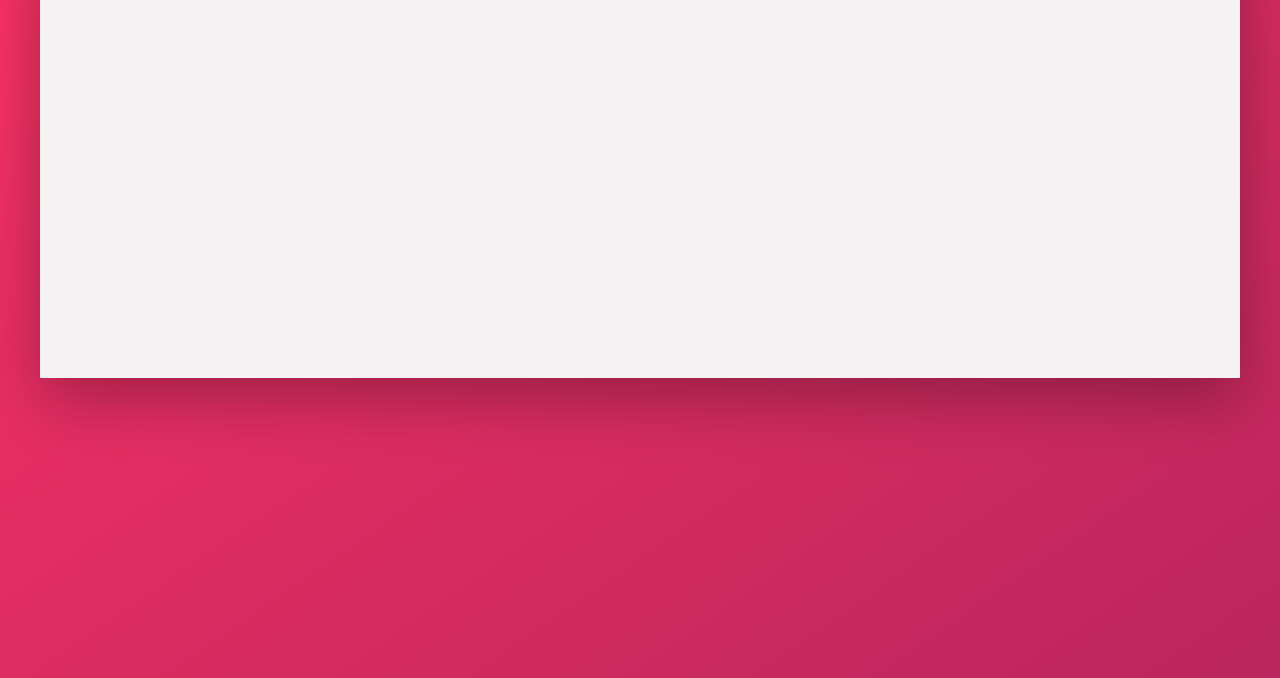
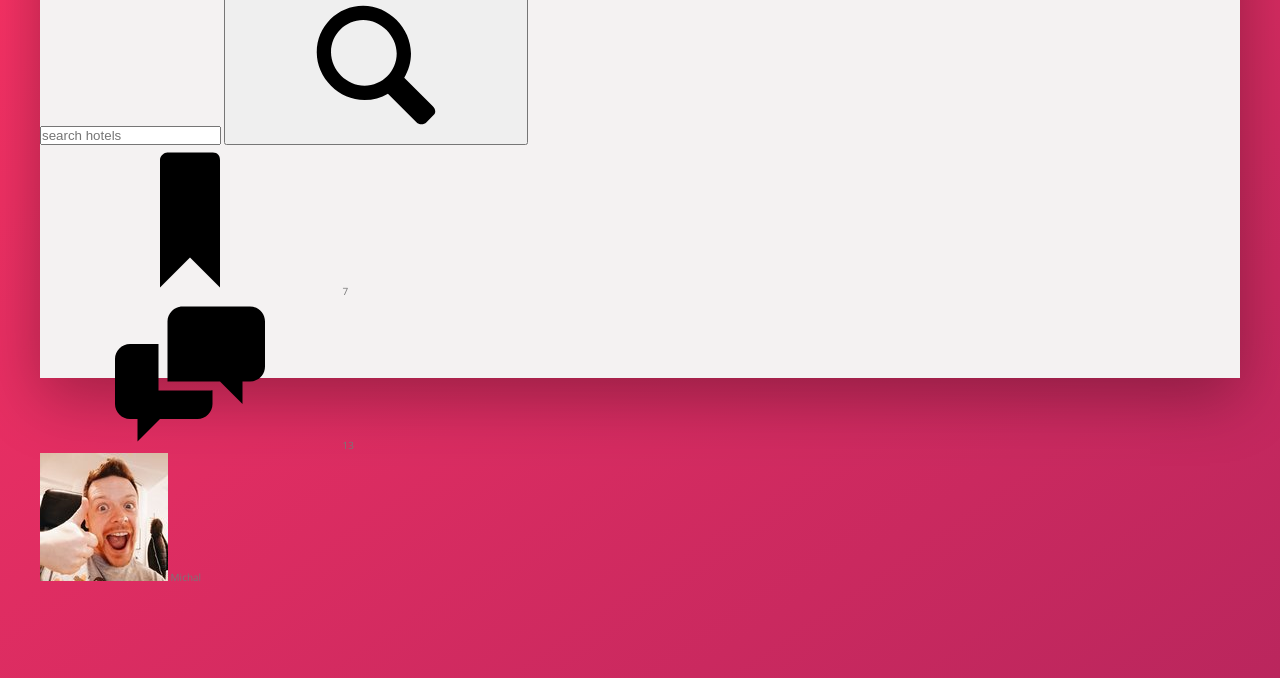
Before and after one commit to mottlio/travelapp, a website: page index.html in a window 1280 px wide. Shown: the part 202-880 px from the top of the page. Drawn offline with nearby package versions, Linux system fonts and the light colour scheme.

Commit message:
code the header in html

```diff
--- a/index.html
+++ b/index.html
@@ -13,7 +13,33 @@
     <body>
         <div class="container">
             <header class="header">
-                Header
+                <img src="img/logo.png" alt="xbooking logo" class="logo">
+                <form action="#" class="searchbar">
+                    <input type="text" class="search__input" placeholder="search hotels">
+                    <button class="search__button">
+                        <svg class="search__icon">
+                            <use xlink:href="img/sprite.svg#icon-magnifying-glass"></use>
+                        </svg>
+                    </button>
+                </form>
+                <nav class="user-nav">
+                    <div class="user-nav__icon-box">
+                        <svg class="user-nav__icon">
+                            <use xlink:href="img/sprite.svg#icon-bookmark"></use>
+                        </svg>
+                        <span class="user-nav__notification">7</span>
+                    </div>
+                    <div class="user-nav__icon-box">
+                        <svg class="user-nav__icon">
+                            <use xlink:href="img/sprite.svg#icon-chat"></use>
+                        </svg>
+                        <span class="user-nav__notification">13</span>
+                    </div>
+                    <div class="user-nav__user">
+                        <img src="img/user-1.jpg" alt="User photo" class="user-nav__user-photo">
+                        <span class="user-nav__user-name">Michal</span>
+                    </div>
+                </nav>
             </header>
             <div class="content">
                 <nav class="sidebar">
```
